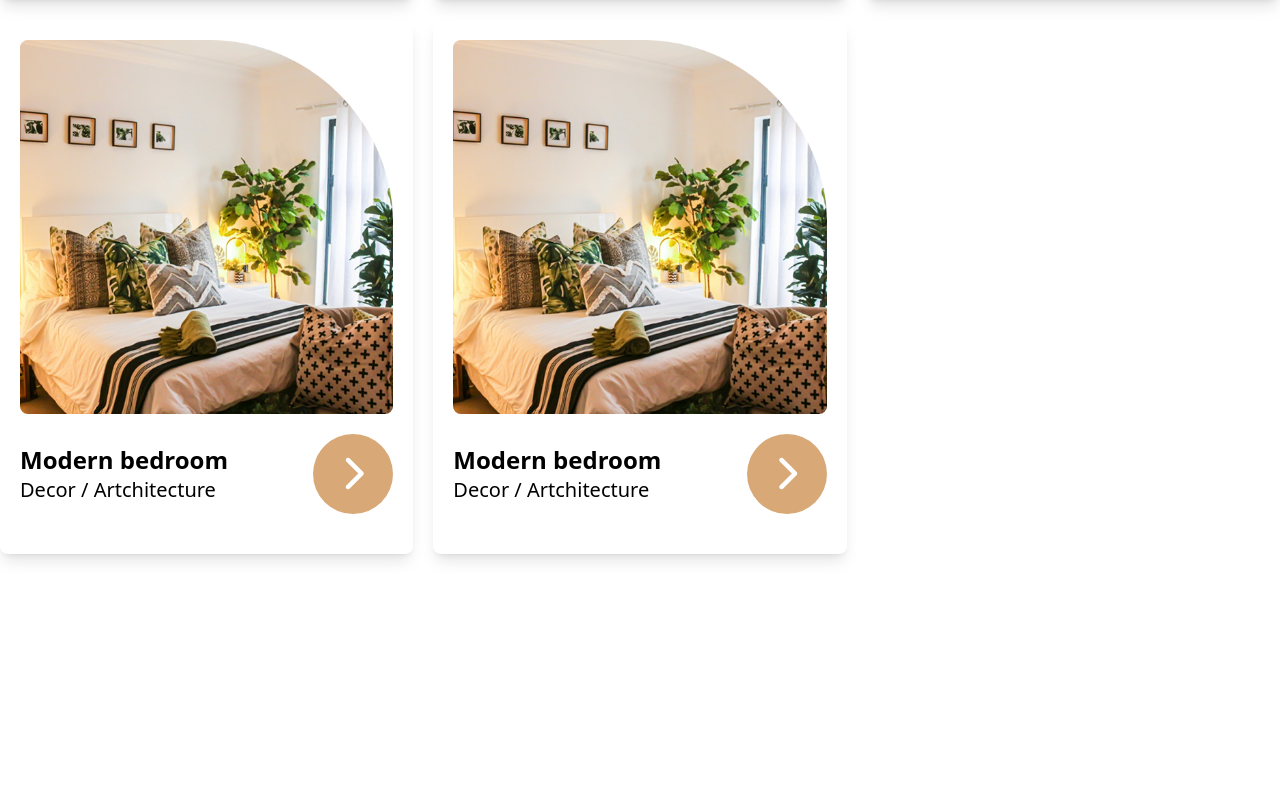
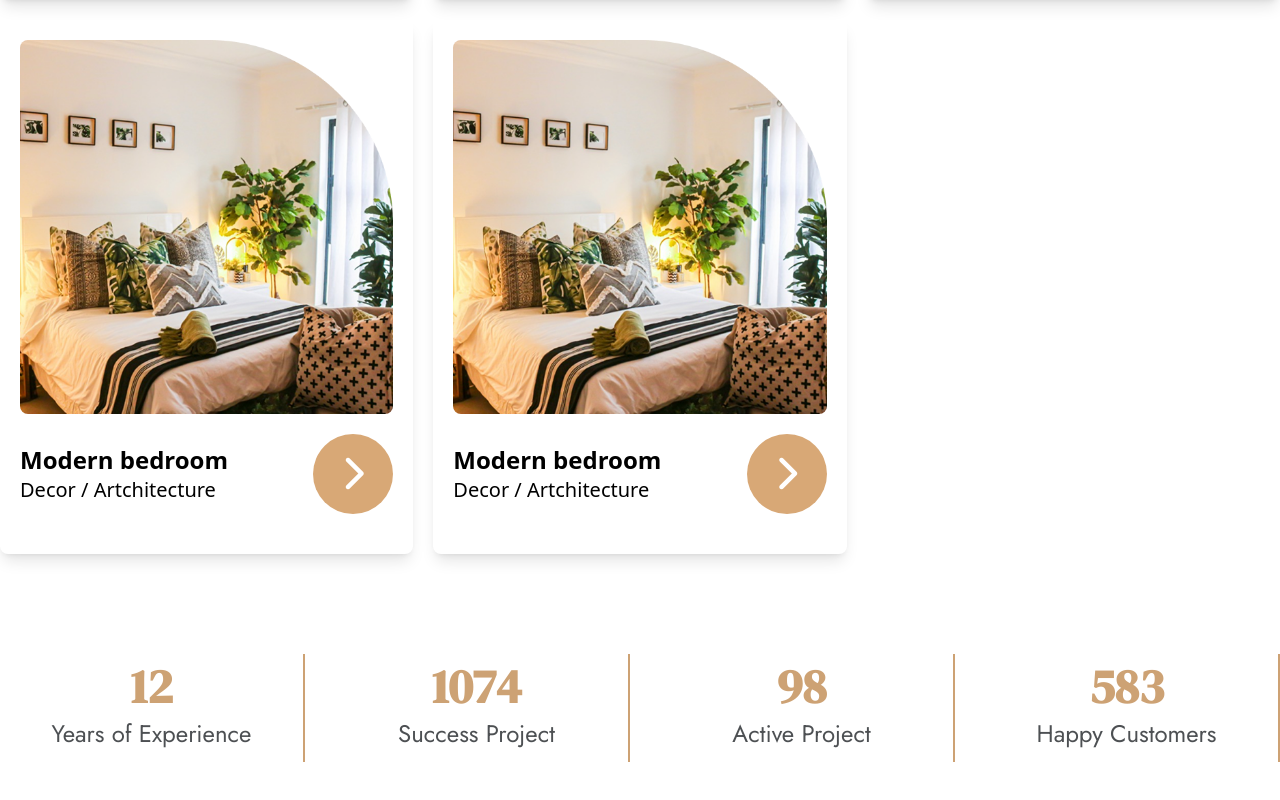
Before and after one commit to Raihan1018/seliho-house-interior, a plain HTML site: page index.html in a window 1280 px wide. Shown: the part 3103-3903 px from the top of the page. Before the commit the page ends 3697 px from the top, so only its background shows below. Drawn offline with nearby package versions, Linux system fonts and the light colour scheme.

Commit message:
state section done

```diff
--- a/index.html
+++ b/index.html
@@ -553,5 +553,63 @@
         </div>
       </div>
     </section>
+
+    <!-- stats  -->
+    <section class="container max-w-screen-xl mx-auto my-5 py-5">
+      <div class="grid grid-cols-1 md:grid-cols-2 lg:grid-cols-4 gap-5 mt-10">
+        <!-- single state -->
+        <div
+          class="text-center border-[#CDA274] sm:border-r-0 lg:border-r-2 lg:border-b-0 border-b-2 md:border-r-0 pb-3"
+        >
+          <h2
+            class="serif text-[#CDA274] font-semibold text-3xl md:text-4xl lg:text-5xl py-2"
+          >
+            12
+          </h2>
+          <h4 class="jost text-[#4D5053] text-xl lg:text-2xl">
+            Years of Experience
+          </h4>
+        </div>
+        <!-- single state -->
+        <div
+          class="text-center border-[#CDA274] sm:border-r-0 lg:border-r-2 lg:border-b-0 border-b-2 md:border-r-0 pb-3"
+        >
+          <h2
+            class="serif text-[#CDA274] font-semibold text-3xl md:text-4xl lg:text-5xl py-2"
+          >
+            1074
+          </h2>
+          <h4 class="jost text-[#4D5053] text-xl lg:text-2xl">
+            Success Project
+          </h4>
+        </div>
+        <!-- single state -->
+        <div
+          class="text-center border-[#CDA274] sm:border-r-0 lg:border-r-2 lg:border-b-0 border-b-2 md:border-r-0 pb-3"
+        >
+          <h2
+            class="serif text-[#CDA274] font-semibold text-3xl md:text-4xl lg:text-5xl py-2"
+          >
+            98
+          </h2>
+          <h4 class="jost text-[#4D5053] text-xl lg:text-2xl">
+            Active Project
+          </h4>
+        </div>
+        <!-- single state -->
+        <div
+          class="text-center border-[#CDA274] sm:border-r-0 lg:border-r-2 lg:border-b-0 border-b-2 md:border-r-0 pb-3"
+        >
+          <h2
+            class="serif text-[#CDA274] font-semibold text-3xl md:text-4xl lg:text-5xl py-2"
+          >
+            583
+          </h2>
+          <h4 class="jost text-[#4D5053] text-xl lg:text-2xl">
+            Happy Customers
+          </h4>
+        </div>
+      </div>
+    </section>
   </body>
 </html>
```
